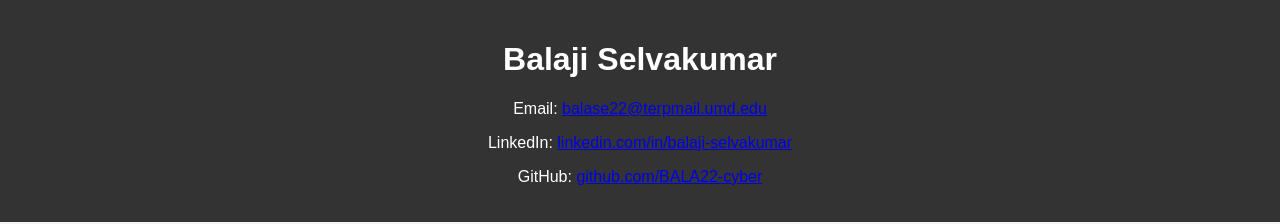
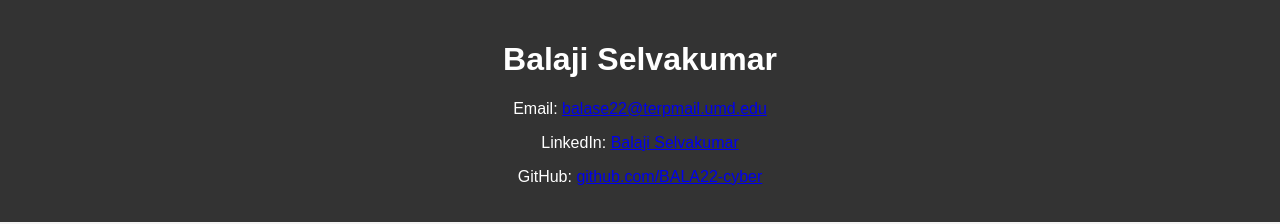
Before and after one commit to BALA22-cyber/bala22-cyber.github.io, a plain HTML site: page index.html in a window 1280 px wide. Shown: the top 224 px of the page. Drawn offline with Linux system fonts and the light colour scheme.

Commit message:
linkedin update

```diff
--- a/index.html
+++ b/index.html
@@ -11,7 +11,7 @@
     <header>
         <h1>Balaji Selvakumar</h1>
         <p>Email: <a href="mailto:balase22@terpmail.umd.edu">balase22@terpmail.umd.edu</a></p>
-        <p>LinkedIn: <a href="https://www.linkedin.com/in/balaji-selvakumar-b788b7186/">linkedin.com/in/balaji-selvakumar</a></p>
+        <p>LinkedIn: <a href="https://www.linkedin.com/in/balaji-selvakumar-b788b7186/">Balaji Selvakumar</a></p>
         <p>GitHub: <a href="https://github.com/BALA22-cyber">github.com/BALA22-cyber</a></p>
     </header>
 
```
